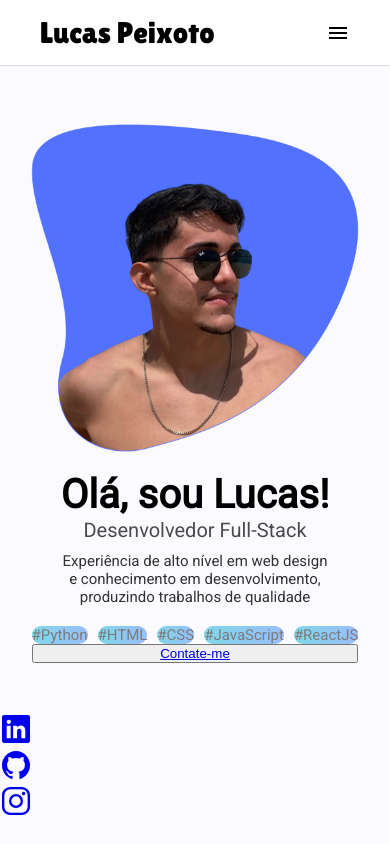
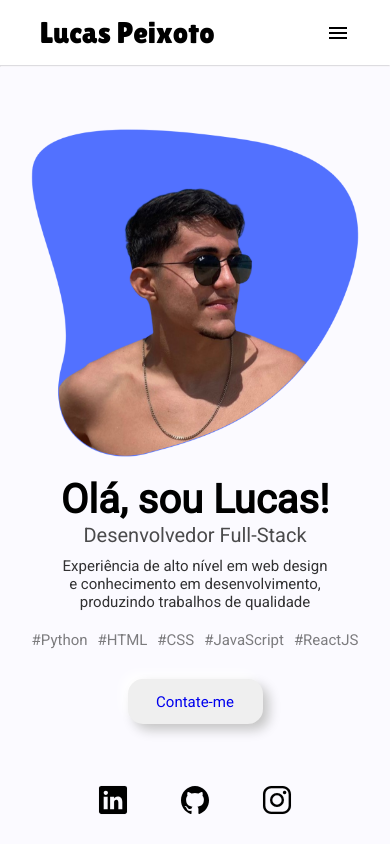
Before and after one commit to lucasptcastro/basic-portfolio, a plain HTML site: page index.html in a window 390 px wide. Drawn offline with nearby package versions, Linux system fonts and the light colour scheme.

Commit message:
🌈 style: styled footer

```diff
--- a/style.css
+++ b/style.css
@@ -9,6 +9,8 @@
   --tw-gradient-to: rgb(6 182 212 / 0);
   --tw-gradient-stops: var(--tw-gradient-from), var(--tw-gradient-to);
   --tw-gradient-to: #3b82f6;
+
+  --bg-shadow: 100px 100px 10px 10px rgba(0, 0, 0, 0.2);
 }
 
 body {
@@ -19,7 +21,7 @@ body {
 /* HEADER */
 .header {
   display: flex;
-  justify-content: space-between;
+  justify-content: space-around;
 
   align-items: center;
 
@@ -40,19 +42,21 @@ body {
 
 .header ul li a {
   font-family: "Montserrat", sans-serif;
-  text-decoration: none;
+  text-decoration: line-through red;
 
   transition: all 0.3s linear;
 }
 
 .header ul li a:hover {
-  padding: 10px;
+  /* padding: 10px;
   border-radius: 20px;
 
   background-image: linear-gradient(to right, var(--tw-gradient-stops));
   color: aliceblue;
 
-  transition: all 0.3s linear;
+  transition: all 0.3s linear; */
+
+  cursor: not-allowed;
 }
 
 #logo-title {
@@ -60,30 +64,7 @@ body {
   font-size: 30px;
 }
 
-#contact {
-  font-family: "Montserrat", sans-serif;
-  transition: all 0.3s linear;
-}
-
-#contact:hover {
-  font-family: "Montserrat", sans-serif;
-
-  padding: 5px;
-  border-radius: 20px;
-
-  cursor: pointer;
-
-  background-image: linear-gradient(to right, var(--tw-gradient-stops));
-  color: aliceblue;
-
-  transition: all 0.3s linear;
-}
-
 #hamburger-menu {
-  display: none;
-}
-
-#ul_contact {
   display: none;
 }
 
@@ -94,22 +75,19 @@ hr {
 /* CONTENT */
 .content {
   background: #fbfaff;
+
+  padding: 100px 350px 80px;
 }
 
 .resume-container {
   display: flex;
-  justify-content: space-around;
+  justify-content: space-between;
   align-items: center;
-
-  padding: 120px;
 }
 
 .resume {
   display: flex;
   flex-direction: column;
-}
-
-.avatar {
 }
 
 .resume h4 {
@@ -152,8 +130,73 @@ hr {
   opacity: 50%;
 }
 
+#btnContact {
+  margin: 20px 0;
+}
+
 /* FOOTER */
 footer {
+  padding: 0 350px;
+}
+
+/* SOCIAL MEDIAS */
+.social-medias {
+  width: max-content;
+}
+
+.social-medias ul {
+  display: flex;
+  gap: 50px;
+}
+
+.social-medias ul li {
+  list-style: none;
+}
+.social-medias ul li a {
+  text-decoration: none;
+
+  color: black;
+}
+
+/* ===== UI.VERSE ===== */
+#btnContact {
+  width: 9em;
+  height: 3em;
+  border-radius: 1em;
+  font-size: 15px;
+  font-family: "Roboto", sans-serif;
+  border: none;
+  position: relative;
+  overflow: hidden;
+  z-index: 1;
+  box-shadow: 6px 6px 12px #c5c5c5, -6px -6px 12px #ffffff;
+}
+
+#btnContact:hover {
+  cursor: pointer;
+}
+
+#btnContact::before {
+  content: "";
+  width: 0;
+  height: 3em;
+  border-radius: 1em;
+  position: absolute;
+  top: 0;
+  left: 0;
+  background-image: linear-gradient(to right, var(--tw-gradient-stops));
+  transition: 0.5s ease;
+  display: block;
+  z-index: -1;
+}
+
+#btnContact:hover::before {
+  width: 9em;
+  color: black;
+}
+
+#btnContact a {
+  text-decoration: none;
 }
 
 /* IPHONE */
@@ -186,13 +229,11 @@ footer {
     text-align: center;
   }
 
-  #logo-title,
-  #contact {
+  #logo-title {
     text-align: center;
   }
 
-  #hamburger-menu,
-  #ul_contact {
+  #hamburger-menu {
     display: block;
   }
 
@@ -200,17 +241,16 @@ footer {
     display: none;
   }
 
-  #contact {
-    display: none;
+  /* CONTENT */
+  .content {
+    padding: 0;
+    margin: 0;
   }
 
-  /* CONTENT */
   .resume-container {
     display: flex;
     flex-direction: column-reverse;
     align-items: center;
-
-    padding: 120px;
   }
 
   .resume h4 {
@@ -237,23 +277,32 @@ footer {
     padding: 0 20px 20px;
     color: black;
   }
+
   #tecnologies {
     display: flex;
-    gap: 10px;
 
     list-style: none;
   }
+
   .resume ul li p {
-    padding: 5px 7px;
-    background-image: linear-gradient(to right, var(--tw-gradient-stops));
+    margin: 0;
+    padding: 0;
     border-radius: 20px;
 
     font-size: 15px;
     color: white;
   }
+
+  #btnContact {
+    margin: 0 auto;
+  }
+
+  footer {
+    padding: 50px 0 10px;
+  }
 }
 
-/* SAMSUNG */
+/* ===== SAMSUNG ===== */
 @media screen and (max-width: 500px) {
   .navbar {
     display: flex;
@@ -282,21 +331,15 @@ footer {
     text-align: center;
   }
 
-  #logo-title,
-  #contact {
+  #logo-title {
     text-align: center;
   }
 
-  #hamburger-menu,
-  #ul_contact {
+  #hamburger-menu {
     display: block;
   }
 
   menu {
-    display: none;
-  }
-
-  #contact {
     display: none;
   }
 
@@ -305,6 +348,8 @@ footer {
   .content {
     display: flex;
     flex-direction: column;
+
+    padding: 5px 0 0;
   }
 
   .resume-container {
@@ -312,7 +357,7 @@ footer {
     flex-direction: column-reverse;
     align-items: center;
 
-    padding: 50px;
+    padding: 50px 50px 10px;
   }
 
   .resume h4 {
@@ -360,4 +405,15 @@ footer {
     width: 350px;
     height: 350px;
   }
+
+  #btnContact {
+    margin: 30px auto 0;
+  }
+
+  footer {
+    display: flex;
+    justify-content: center;
+
+    margin: 0 0 10px;
+  }
 }
```
